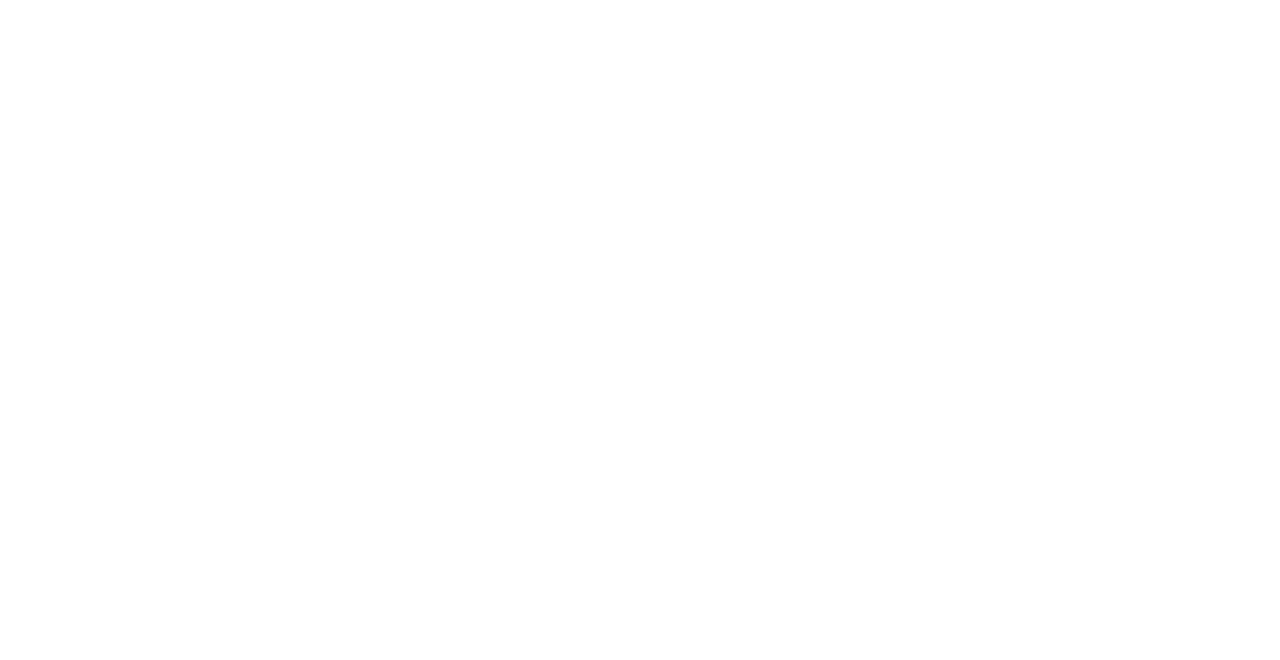
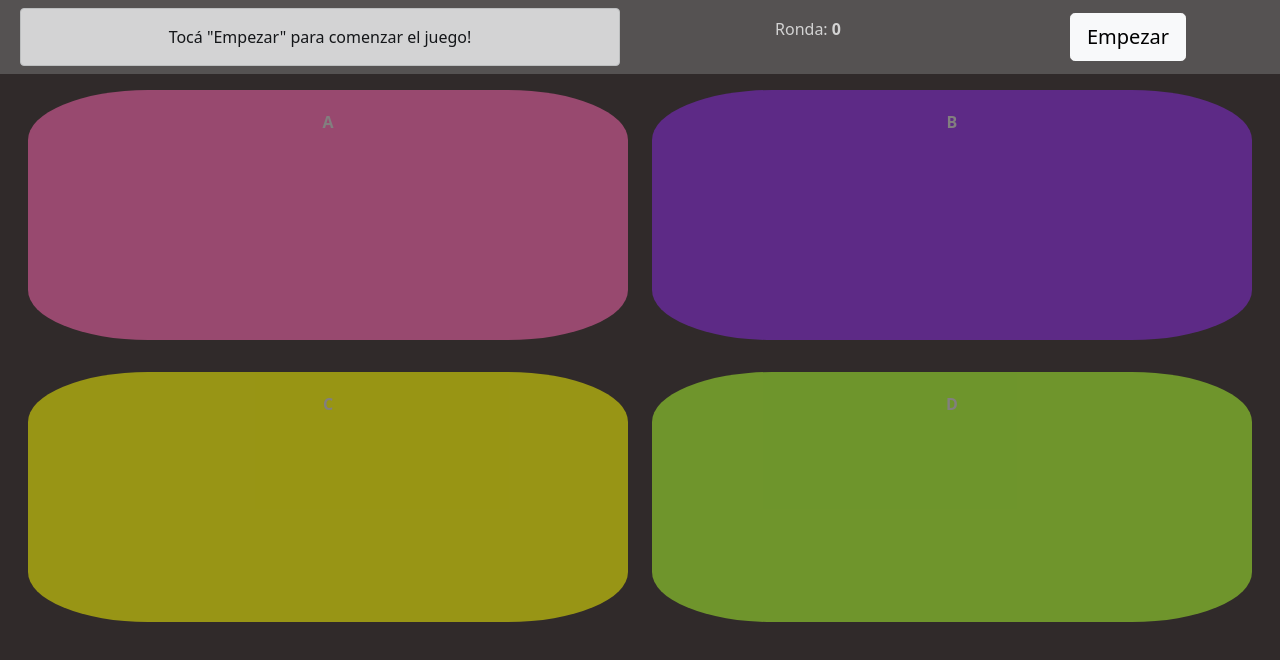
Before and after one commit to CelesteCancio/simon-dice, a website: page index.html in a window 1280 px wide. Drawn offline with nearby package versions, Linux system fonts and the light colour scheme.

Commit message:
Agregado de divs.
Agregado de divs necesarios para el juego.

```diff
--- a/index.html
+++ b/index.html
@@ -6,8 +6,45 @@
     <meta name="viewport" content="width=device-width, initial-scale=1.0">
     <title>Simon Dice</title>
     <link rel="stylesheet" href="node_modules/bootstrap/dist/css/bootstrap.min.css">
+    <link rel="stylesheet" type="text/css" href="./main.css">
 </head>
 <body>
 
+    <div class="container-fluid" id="cabecera">
+        <div class="row align-items-center justify-content-evenly">
+            <div class="col-sm-6 text-center">
+                <div class="alert alert-dark m-2" role="alert" id="turnos">
+                    Tocá "Empezar" para comenzar el juego!
+                </div>
+            </div>
+            <div class="col-sm text-center align-middle m-3">
+                <p>Ronda: <strong id="ronda">0</strong></p>
+            </div>
+            <div class="col-sm text-center">
+                <button type="button" class="btn btn-light btn-lg">Empezar</button>
+            </div>
+        </div>
+    </div>
+    <div class="container-fluid" id="tablero">
+        <div class="row p-3">
+            <div class="col-sm-6">
+                <div class="cuadro text-center" id="cuadroA">A</div>
+            </div>
+            <div class="col-sm-6">
+                <div class="cuadro text-center" id="cuadroB">B</div>
+            </div>
+        </div>
+        <div class="row p-3">
+            <div class="col-sm-6">
+                <div class="cuadro text-center" id="cuadroC">C</div>
+            </div>
+            <div class="col-sm-6">
+               <div class="cuadro text-center" id="cuadroD">D</div>
+            </div>
+        </div>
+
+    </div>
+
+    <script src="./main.js"></script>
 </body>
 </html>
```
